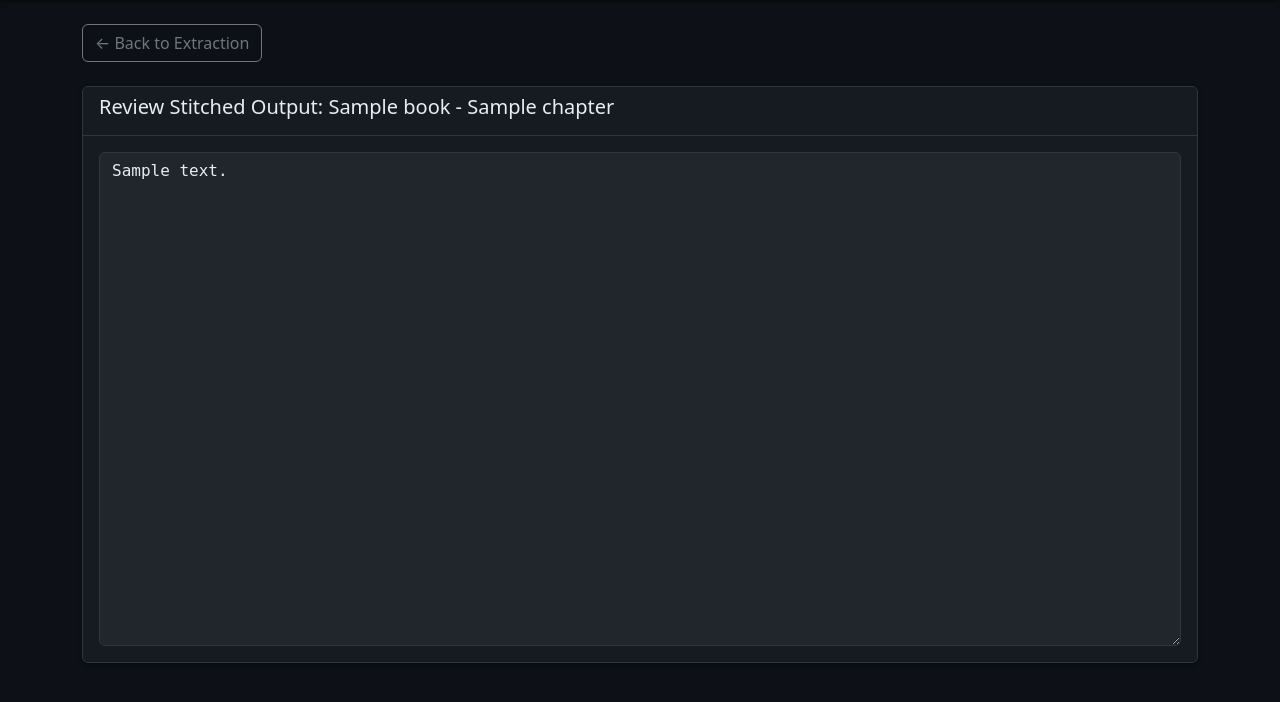
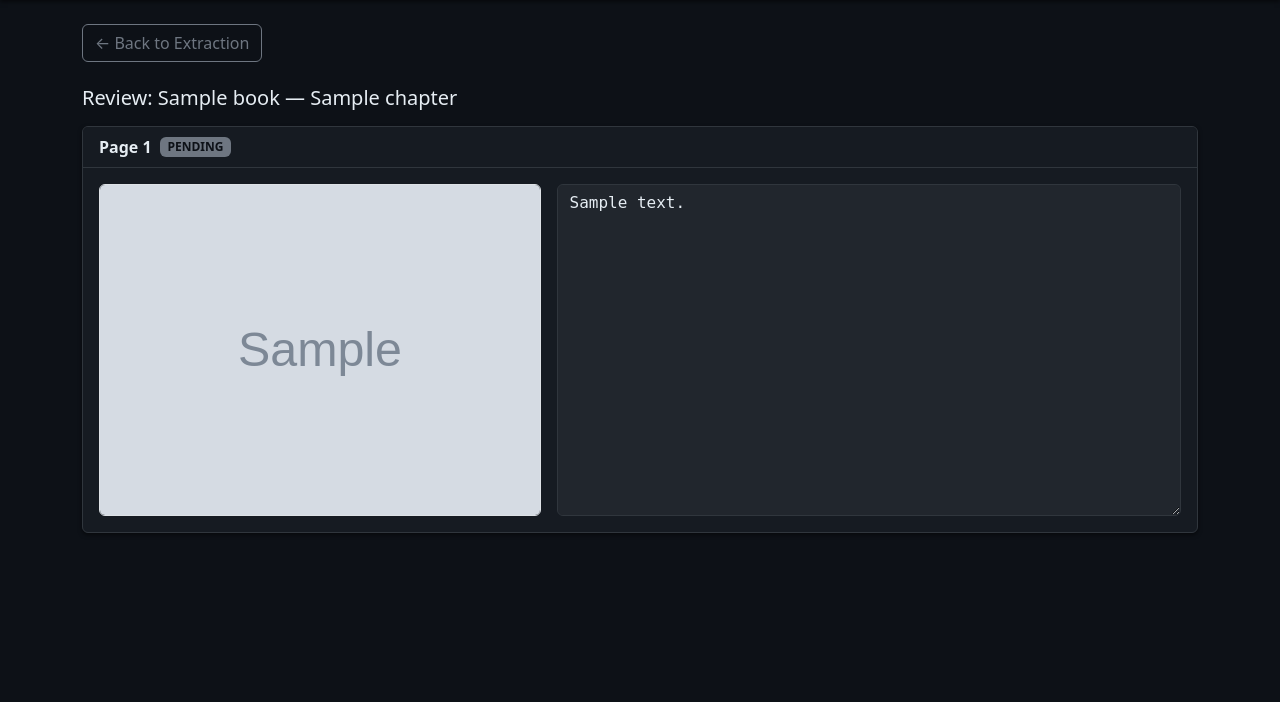
Before and after one commit to Safwankhan2024/imgToTextUsingLocalLLM, a Django app: page /chapter/1/review/ in a window 1280 px wide. Shown: the part 57-759 px from the top of the page. Run offline with Django 5.2, Linux system fonts and the light colour scheme; tables that the repository leaves empty hold one stand-in row (values such as "Sample post"); grey boxes marked "Sample" are stand-in pictures; some libraries are stand-ins or nearby versions.

Commit message:
images show with extracted text

```diff
--- a/extractor/templates/extractor/review.html
+++ b/extractor/templates/extractor/review.html
@@ -5,12 +5,26 @@
     <a href="{% url 'chapter_detail' chapter.id %}" class="btn btn-outline-secondary">&larr; Back to Extraction</a>
 </div>
 
-<div class="card shadow-sm">
-    <div class="card-header bg-white">
-        <h5>Review Stitched Output: {{ chapter.book.title }} - {{ chapter.title }}</h5>
+<h5 class="mb-3">Review: {{ chapter.book.title }} &mdash; {{ chapter.title }}</h5>
+
+{% for page in pages %}
+{% if page.extracted_text %}
+<div class="card shadow-sm mb-4">
+    <div class="card-header bg-white d-flex align-items-center">
+        <span class="fw-semibold">Page {{ page.sequence }}</span>
+        <span class="ms-2 badge {% if page.status == 'COMPLETED' %}bg-success{% elif page.status == 'ERROR' %}bg-danger{% else %}bg-secondary{% endif %}">{{ page.status }}</span>
     </div>
     <div class="card-body">
-        <textarea class="form-control" rows="20" style="font-family: monospace;">{{ stitched_text }}</textarea>
+        <div class="row g-3">
+            <div class="col-md-5">
+                <img src="{{ page.image.url }}" alt="Page {{ page.sequence }}" class="img-fluid rounded border" style="max-height: 600px; object-fit: contain; width: 100%;">
+            </div>
+            <div class="col-md-7">
+                <textarea class="form-control h-100" style="font-family: monospace; min-height: 300px; resize: vertical;">{{ page.extracted_text }}</textarea>
+            </div>
+        </div>
     </div>
 </div>
+{% endif %}
+{% endfor %}
 {% endblock %}
```
